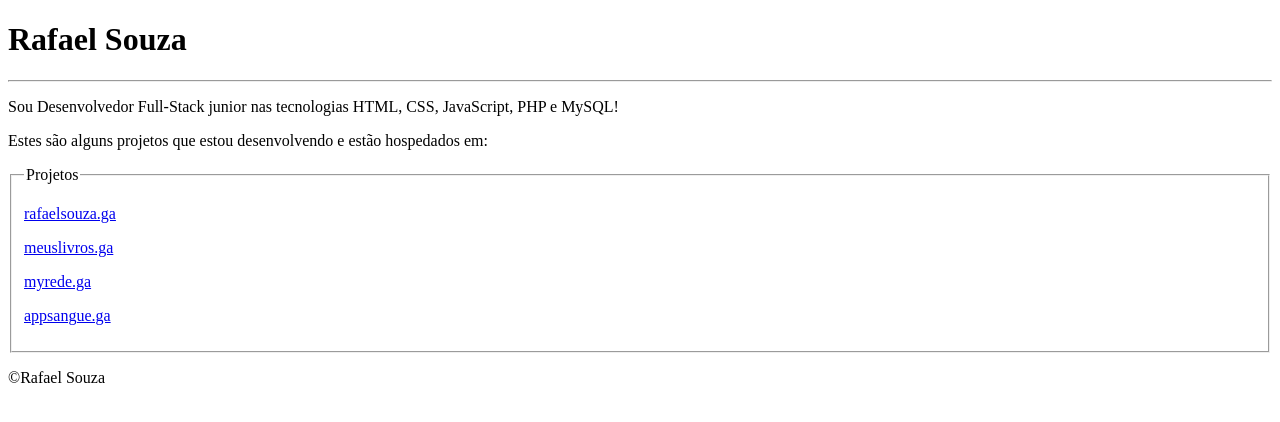
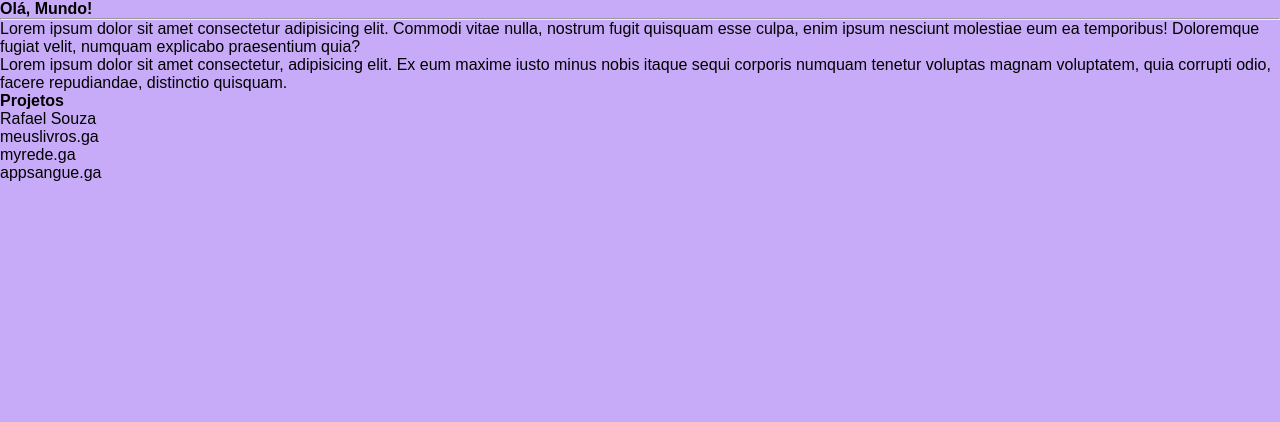
Before and after one commit to rafaelsouza22/Ola-mundo, a plain HTML site: page index.html in a window 1280 px wide. Drawn offline with Linux system fonts and the light colour scheme.

Commit message:
Update index.html

```diff
--- a/index.html
+++ b/index.html
@@ -5,31 +5,28 @@
     <meta charset="UTF-8">
     <meta http-equiv="X-UA-Compatible" content="IE=edge">
     <meta name="viewport" content="width=device-width, initial-scale=1.0">
-    <title>RafaelSouza</title>
+    <link rel="stylesheet" href="./css/estilos.css">
+    <title>Rafael Souza</title>
 </head>
 
 <body>
-    <main>
-        <header>
-            <h1>Rafael Souza</h1>
-        </header>
-        <hr>
-        <p>
-            Sou Desenvolvedor Full-Stack junior nas tecnologias HTML, CSS, JavaScript, PHP e MySQL!
-        </p>
-        <p>Estes são alguns projetos que estou desenvolvendo e estão hospedados em: </p>
-        <fieldset>
-            <legend>Projetos</legend>
-            <p><a href="https://rafaelsouza.ga">rafaelsouza.ga</a></p>
-            <p><a href="https://meuslivros.ga">meuslivros.ga</a></p>
-            <p><a href="https://myrede.ga">myrede.ga</a></p>
-            <p><a href="https://appsangue.ga">appsangue.ga</a></p>
-        </fieldset>
-        <footer>
-            <p>&copy;Rafael Souza</p>
-        </footer>
 
-    </main>
+    <h1>Olá, Mundo!</h1>
+    <hr>
+    <p>Lorem ipsum dolor sit amet consectetur adipisicing elit. Commodi vitae nulla, nostrum fugit quisquam esse culpa,
+        enim ipsum nesciunt molestiae eum ea temporibus! Doloremque fugiat velit, numquam explicabo praesentium quia?
+    </p>
+    <p>Lorem ipsum dolor sit amet consectetur, adipisicing elit. Ex eum maxime iusto minus nobis itaque sequi corporis
+        numquam tenetur voluptas magnam voluptatem, quia corrupti odio, facere repudiandae, distinctio quisquam.
+    </p>
+    <h2>Projetos</h2>
+    <p><a href="https://rafaelsouza.ga">Rafael Souza</a></p>
+    <p><a href="https://meuslivros.ga">meuslivros.ga</a></p>
+    <p><a href="https://myrede.ga">myrede.ga</a></p>
+    <p><a href="https://appsangue.ga">appsangue.ga</a></p>
+
+
+
 </body>
 
 </html>
```
